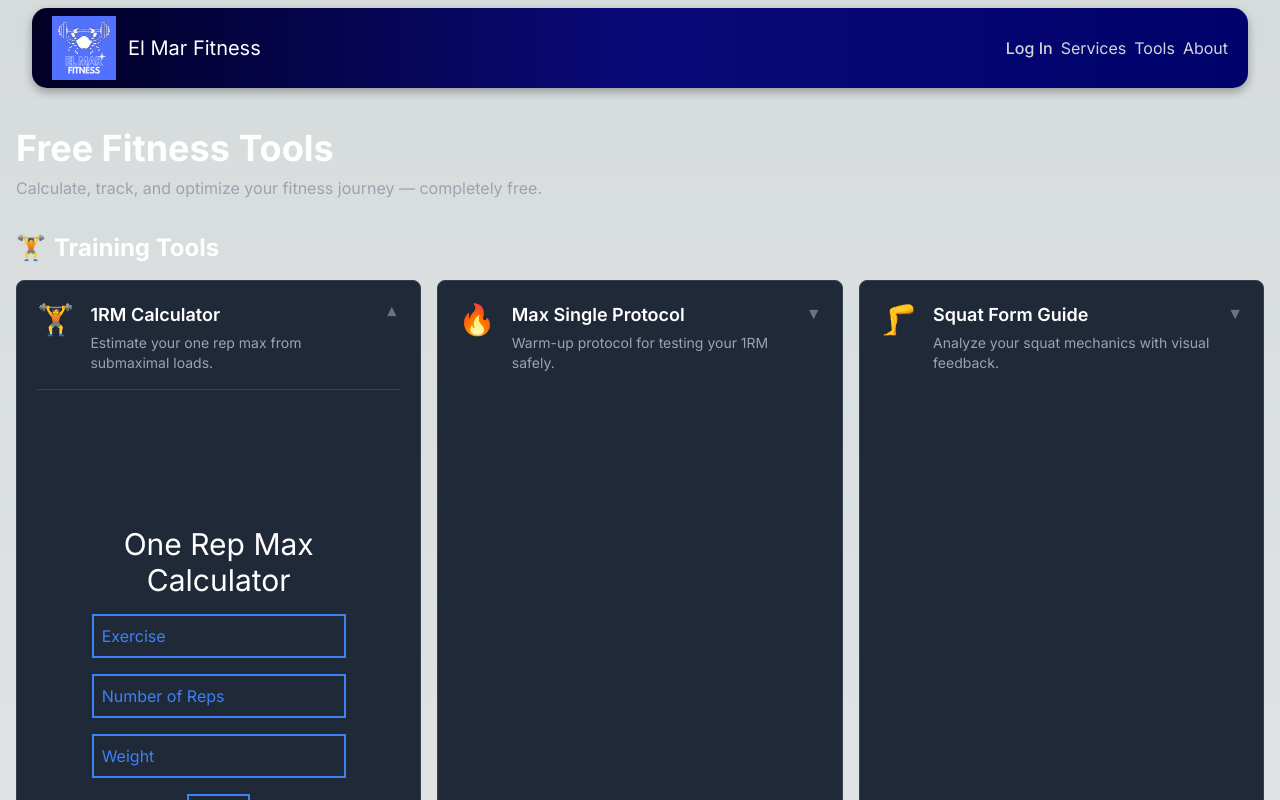
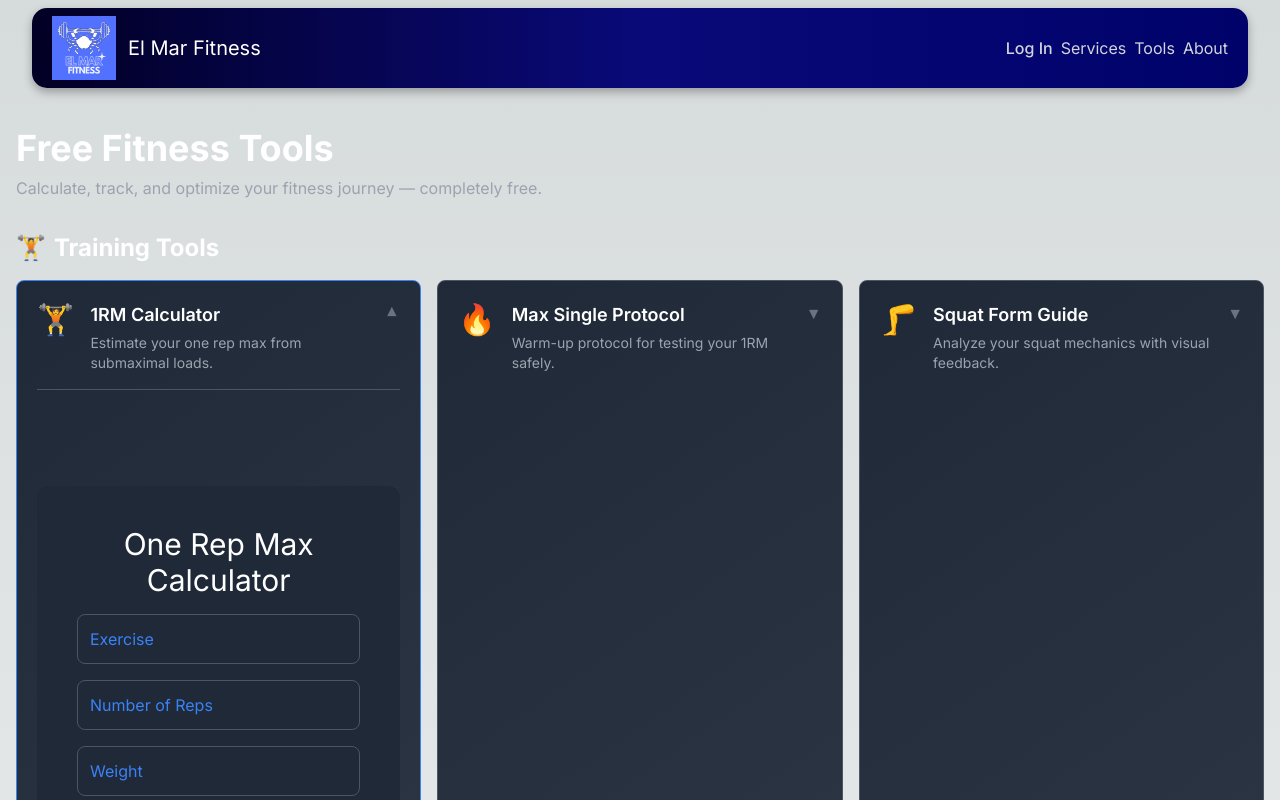
Before and after one commit to miguelaram2016/nextjs-emf, a Next.js app: page /tools in a window 1280 px wide. Both pictures are taken after a click on the element 218 px from the left and 337 px from the top of the page. Shown: the top 800 px of the page. Built offline with nearby package versions, Linux system fonts and the light colour scheme.

Commit message:
Consolidate tools into collapsible cards, improve CSS styling

```diff
--- a/src/app/tools/Tools.css
+++ b/src/app/tools/Tools.css
@@ -0,0 +1,80 @@
+/* Tools Page Container */
+.tools-container {
+  color: white;
+  min-height: 100vh;
+}
+
+/* Tool Card Enhancements */
+.tool-card {
+  background: linear-gradient(145deg, #1f2937, #374151);
+  border: 1px solid #4b5563;
+  transition: all 0.3s ease;
+}
+
+.tool-card:hover {
+  border-color: #3b82f6;
+  transform: translateY(-2px);
+  box-shadow: 0 10px 25px -5px rgba(59, 130, 246, 0.3);
+}
+
+.tool-card-expanded {
+  border-color: #3b82f6;
+}
+
+/* Tool Content Styling */
+.tool-content {
+  padding-top: 1rem;
+  border-top: 1px solid #4b5563;
+  margin-top: 1rem;
+}
+
+/* Form Inputs in Tools */
+.tool-content input,
+.tool-content select,
+.tool-content textarea {
+  background: #1f2937;
+  border: 1px solid #4b5563;
+  color: white;
+  padding: 0.75rem;
+  border-radius: 0.5rem;
+  width: 100%;
+}
+
+.tool-content input:focus,
+.tool-content select:focus,
+.tool-content textarea:focus {
+  outline: none;
+  border-color: #3b82f6;
+}
+
+/* Buttons in Tools */
+.tool-content button {
+  background: #3b82f6;
+  color: white;
+  padding: 0.75rem 1.5rem;
+  border-radius: 0.5rem;
+  font-weight: 600;
+  transition: background 0.2s;
+}
+
+.tool-content button:hover {
+  background: #2563eb;
+}
+
+/* Section Headers */
+.section-header {
+  font-size: 1.5rem;
+  font-weight: 700;
+  margin-bottom: 1rem;
+  color: #f9fafb;
+}
+
+/* Animation */
+@keyframes fadeIn {
+  from { opacity: 0; transform: translateY(-10px); }
+  to { opacity: 1; transform: translateY(0); }
+}
+
+.animate-fadeIn {
+  animation: fadeIn 0.3s ease-out;
+}
--- a/src/app/tools/Tools.jsx
+++ b/src/app/tools/Tools.jsx
@@ -3,11 +3,18 @@ import { useState } from 'react';
 import { MaxSingle, OneRepMaxCalc } from './workoutUtils';
 import SquatFreeBody  from './SquatFreeBody';
 import { MacronutrientCalc, BMICalculator, TDEECalc, HealthyTips } from './nutritionUtils/';
+import SearchExercises from './trainingUtils/SearchExercises';
+import CreateExercise from './trainingUtils/CreateExercise';
+import TrainingPrograms from './TrainingPrograms';
+import './Tools.css';
 
 const trainingTools = [
   { id: 'OneRepMaxCalc', title: '1RM Calculator', description: 'Estimate your one rep max from submaximal loads.', icon: '🏋️' },
   { id: 'MaxSingle', title: 'Max Single Protocol', description: 'Warm-up protocol for testing your 1RM safely.', icon: '🔥' },
   { id: 'SquatFreeBody', title: 'Squat Form Guide', description: 'Analyze your squat mechanics with visual feedback.', icon: '🦵' },
+  { id: 'SearchExercises', title: 'Exercise Search', description: 'Search a database of exercises with descriptions and videos.', icon: '🔍' },
+  { id: 'CreateExercise', title: 'Create Exercise', description: 'Build custom exercises for your workouts.', icon: '✏️' },
+  { id: 'TrainingPrograms', title: 'Training Programs', description: 'Browse pre-built training programs.', icon: '📋' },
 ];
 
 const nutritionTools = [
@@ -27,6 +34,12 @@ const Tools = () => {
         return <OneRepMaxCalc />;
       case 'SquatFreeBody':
         return <SquatFreeBody />;
+      case 'SearchExercises':
+        return <SearchExercises />;
+      case 'CreateExercise':
+        return <CreateExercise />;
+      case 'TrainingPrograms':
+        return <TrainingPrograms />;
       case 'TDEECalc':
         return <TDEECalc />;
       case 'BMICalculator':
@@ -40,7 +53,7 @@ const Tools = () => {
 
   const ToolCard = ({ tool, index }) => (
     <div
-      className="bg-gray-800 p-5 rounded-lg hover:bg-gray-750 transition-all duration-300 cursor-pointer border border-gray-700 hover:border-blue-500"
+      className={`tool-card bg-gray-800 p-5 rounded-lg hover:bg-gray-750 transition-all duration-300 cursor-pointer border border-gray-700 hover:border-blue-500 ${expandedTool === tool.id ? 'tool-card-expanded' : ''}`}
       onClick={() => setExpandedTool(expandedTool === tool.id ? null : tool.id)}
     >
       <div className="flex items-start gap-4">
@@ -54,7 +67,7 @@ const Tools = () => {
         </span>
       </div>
       {expandedTool === tool.id && (
-        <div className="mt-4 pt-4 border-t border-gray-700 animate-fadeIn">
+        <div className="tool-content animate-fadeIn">
           {renderToolComponent(tool.id)}
         </div>
       )}
--- a/src/app/tools/page.jsx
+++ b/src/app/tools/page.jsx
@@ -1,17 +1,9 @@
 import Tools from './Tools';
-import TrainingPrograms from './TrainingPrograms';
-import SearchExercises from './trainingUtils/SearchExercises';
-import CreateExercise from './trainingUtils/CreateExercise';
-
 
 const ToolsPage = () => {
   return (
     <main className="container mx-auto">
       <Tools />
-
-      <SearchExercises />
-      <CreateExercise />
-      <TrainingPrograms />
     </main>
   );
 };
```
